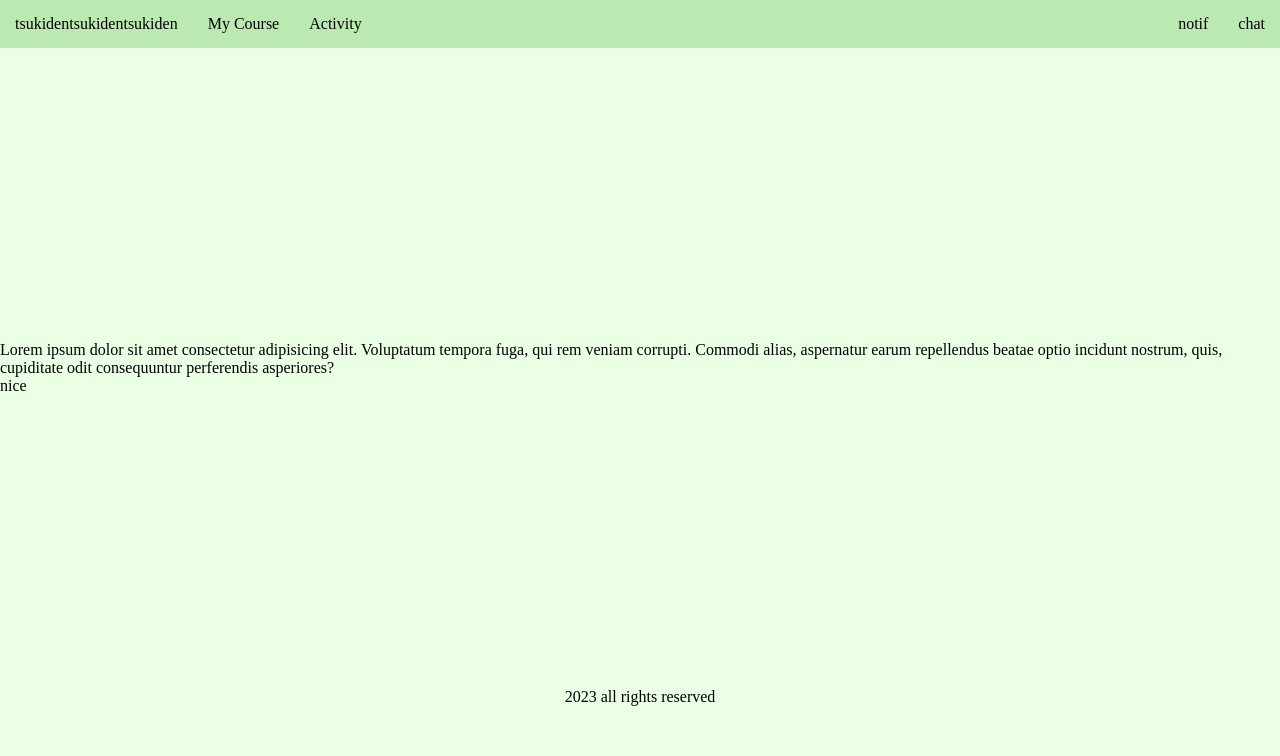
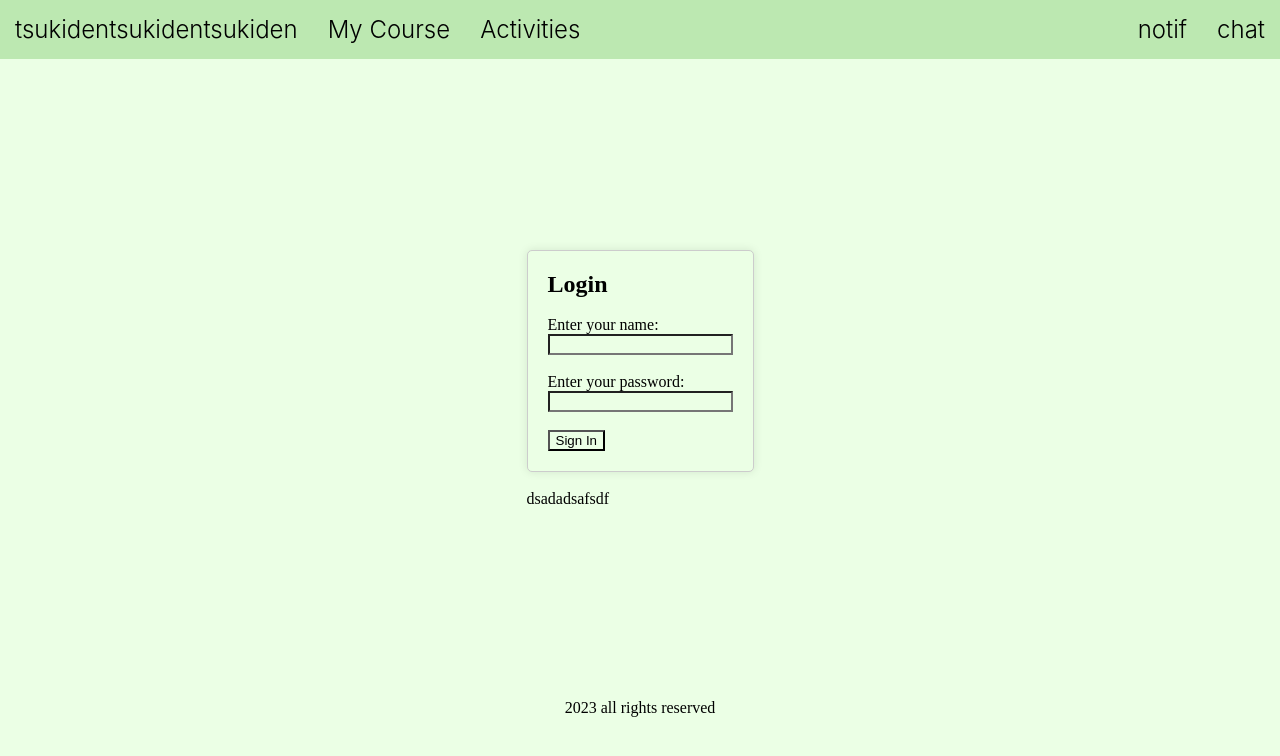
Before and after one commit to CedrickDale/teamb-cms-project, a React (Vite) app: page / in a window 1280 px wide. Shown: the top 756 px of the page. Built offline with nearby package versions, Linux system fonts and the light colour scheme.

Commit message:
122023.1130

```diff
--- /dev/null
+++ b/src/components/Dashboard.jsx
@@ -0,0 +1,11 @@
+import React from 'react'
+
+const Dashboard = () => {
+  return (
+    <div>
+    dsadadsafsdf
+    </div>
+  )
+}
+
+export default Dashboard
--- /dev/null
+++ b/src/components/LogIn.jsx
@@ -0,0 +1,11 @@
+import MyForm from './MyForm';
+
+const LogIn = () => {
+  return (
+    <div className="login-container">
+      <h2>Login</h2> <br />
+      <MyForm />
+    </div>
+  );
+};
+export default LogIn;
--- a/src/components/Main.jsx
+++ b/src/components/Main.jsx
@@ -1,17 +1,15 @@
 import React from 'react';
-
+import LogIn from './LogIn';
+import Dashboard from './Dashboard';
 const Main = () => {
   return (
     <div>
       <main className="main-container">
         <div>
-          <p>
-            Lorem ipsum dolor sit amet consectetur adipisicing elit. Voluptatum
-            tempora fuga, qui rem veniam corrupti. Commodi alias, aspernatur
-            earum repellendus beatae optio incidunt nostrum, quis, cupiditate
-            odit consequuntur perferendis asperiores?
-          </p>
-          <p>nice</p>
+
+            <LogIn /> <br />
+            <Dashboard/>
+
         </div>
       </main>
     </div>
--- /dev/null
+++ b/src/components/MyForm.jsx
@@ -0,0 +1,45 @@
+import { useState } from 'react';
+
+function MyForm() {
+  const [inputs, setInputs] = useState({});
+
+  const handleChange = (event) => {
+    const name = event.target.name;
+    const value = event.target.value;
+    setInputs((values) => ({ ...values, [name]: value }));
+  };
+
+  const handleSubmit = (event) => {
+    event.preventDefault();
+    console.log('Form Data:', inputs);
+    // You can perform further actions, such as sending the data to a server.
+  };
+
+  return (
+    <form onSubmit={handleSubmit}>
+      <label>
+        Enter your name:
+        <input
+          type="text"
+          name="username"
+          value={inputs.username || ''}
+          onChange={handleChange}
+        />
+      </label>{' '}
+      <br />
+      <label>
+        Enter your password:
+        <input
+          type="password"
+          name="password"
+          value={inputs.password || ''}
+          onChange={handleChange}
+        />
+      </label>{' '}
+      <br />
+      <input type="submit" value="Sign In" />
+    </form>
+  );
+}
+
+export default MyForm;
--- a/src/components/Nav.jsx
+++ b/src/components/Nav.jsx
@@ -7,7 +7,7 @@ const Nav = () => {
         <div className="nav-container-left">
           <ul> tsukidentsukidentsukiden </ul>
           <ul>My Course</ul>
-          <ul>Activity</ul>
+          <ul>Activities</ul>
         </div>
 
         <div className="nav-container-right">
@@ -16,6 +16,7 @@ const Nav = () => {
         </div>
       </nav>
     </div>
+
   );
 };
 
--- a/src/index.css
+++ b/src/index.css
@@ -9,6 +9,10 @@
   display: flex;
   justify-content: space-between;
   background-color: #bce8b1;
+  color: black;
+  font-size: 24px;
+  font-family: Inter;
+  font-weight: 300;
 }
 
 .nav-container-left {
@@ -36,3 +40,45 @@ ul {
   justify-content: center;
   align-items: center;
 }
+/*SIDE NAV*/
+/* SideNav.css */
+
+.sidenav {
+  width: 200px;
+  height: 100%;
+  position: fixed;
+  top: 0;
+  left: 0;
+  background-color: #333;
+  padding-top: 20px;
+}
+
+.sidenav ul {
+  list-style: none;
+  padding: 0;
+}
+
+.sidenav li {
+  padding: 10px;
+  color: #fff;
+  cursor: pointer;
+}
+
+.sidenav li:hover {
+  background-color: #555;
+}
+
+/*login form*/
+input {
+  display: flex;
+  justify-content: center;
+}
+
+.login-container {
+  max-width: 400px;
+  margin: auto;
+  padding: 20px;
+  border: 1px solid #ccc;
+  border-radius: 5px;
+  box-shadow: 0 0 10px rgba(0, 0, 0, 0.1);
+}
```
Also changed, not shown: src/components/Profile.jsx (added, +11 -0 lines), src/components/AccountDetails.jsx (added), src/components/AddNewCourse.jsx (added), src/components/Chapter.jsx (added), src/components/CourseList.jsx (added), src/components/PersonalInfo.jsx (added).
